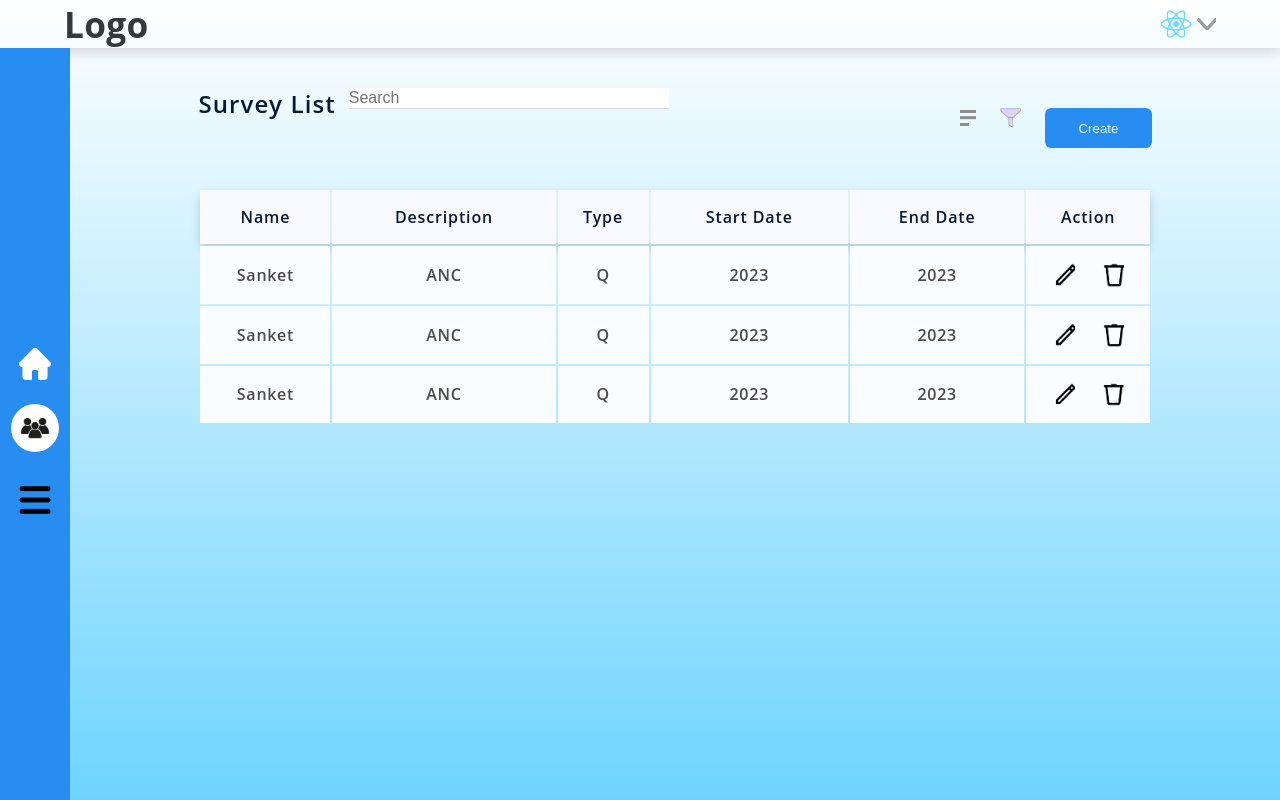
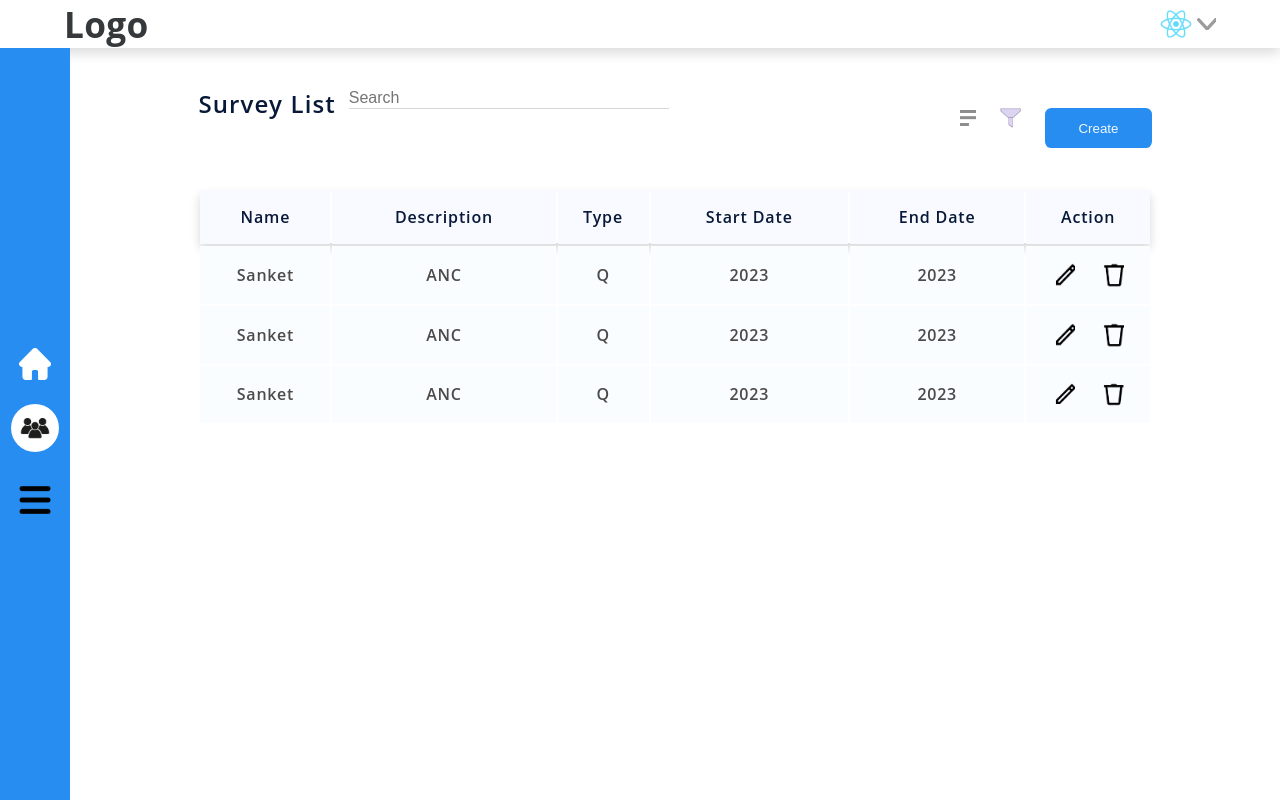
Before and after one commit to shubham34rathod/Project_Survey, a React (Create React App) app in the folder FrontEnd/: page / in a window 1280 px wide. Shown: the top 800 px of the page. Built offline with nearby package versions, Linux system fonts and the light colour scheme.

Commit message:
Changed sidebar height

```diff
--- a/FrontEnd/src/Pages/CreateSurvey.js
+++ b/FrontEnd/src/Pages/CreateSurvey.js
@@ -2,6 +2,7 @@ import React from "react";
 import Sidebar from "./Sidebar";
 import '../styles/surveylist.css'
 import '../styles/create-survey.css'
+import '../styles/header.css'
 
 export default function CreateSurvey() {
 
--- a/FrontEnd/src/Pages/SurveyList.js
+++ b/FrontEnd/src/Pages/SurveyList.js
@@ -3,6 +3,7 @@ import Sidebar from './Sidebar'
 import '../styles/surveylist.css'
 //import axios from 'axios'
 import Survey from './Survey'
+import '../styles/header.css'
 const config = require('../config/config')
 
 const user = [{
--- a/FrontEnd/src/styles/header.css
+++ b/FrontEnd/src/styles/header.css
@@ -51,6 +51,7 @@
     background-color: #278DF1;
     padding: 0 .7rem;
     box-sizing: border-box;
+    min-height: 100%;
 }
 
 .sidenav div {
--- a/FrontEnd/src/styles/register.css
+++ b/FrontEnd/src/styles/register.css
@@ -1,6 +1,6 @@
-body{
+/* body{
     background-image: linear-gradient(#FFFFFF,#6ED4FF);
-}
+} */
 .grandParent{
     background-image: linear-gradient(#FFFFFF,#6ED4FF);
     width: 100%;
```
